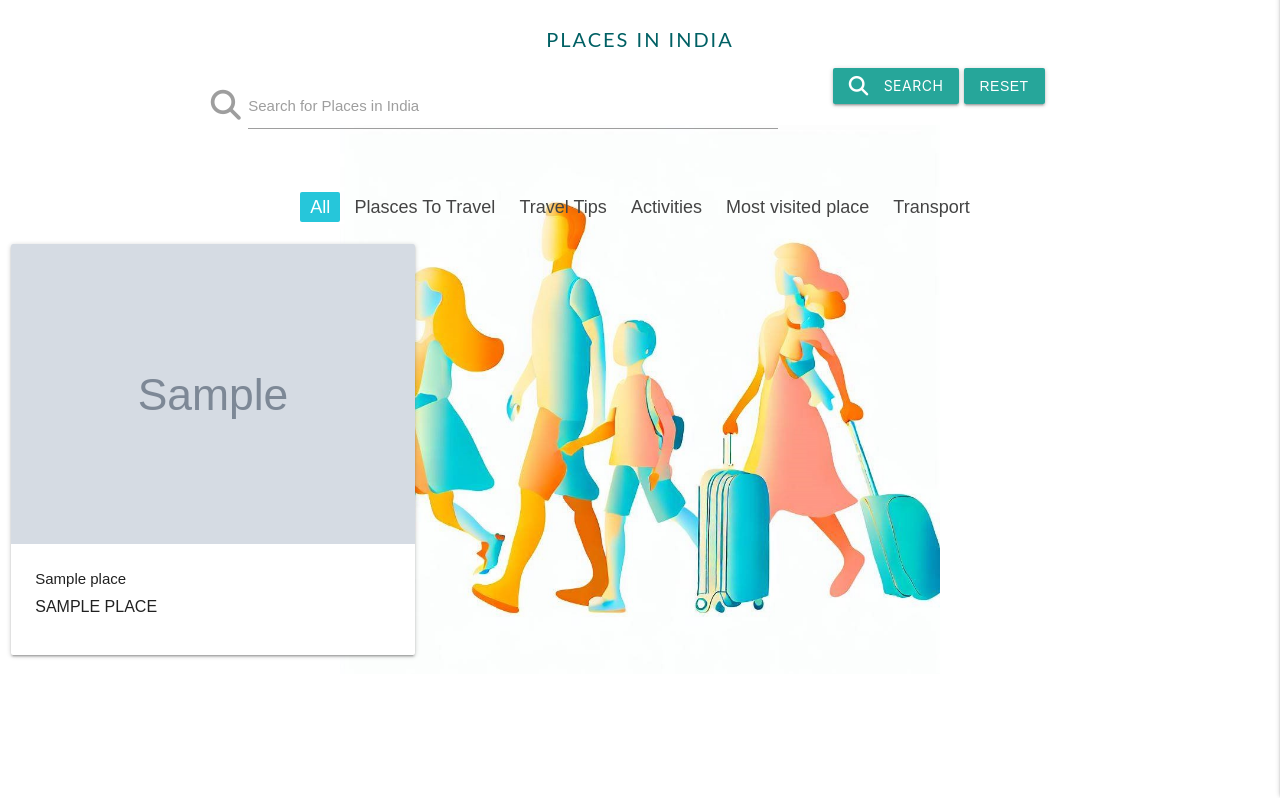
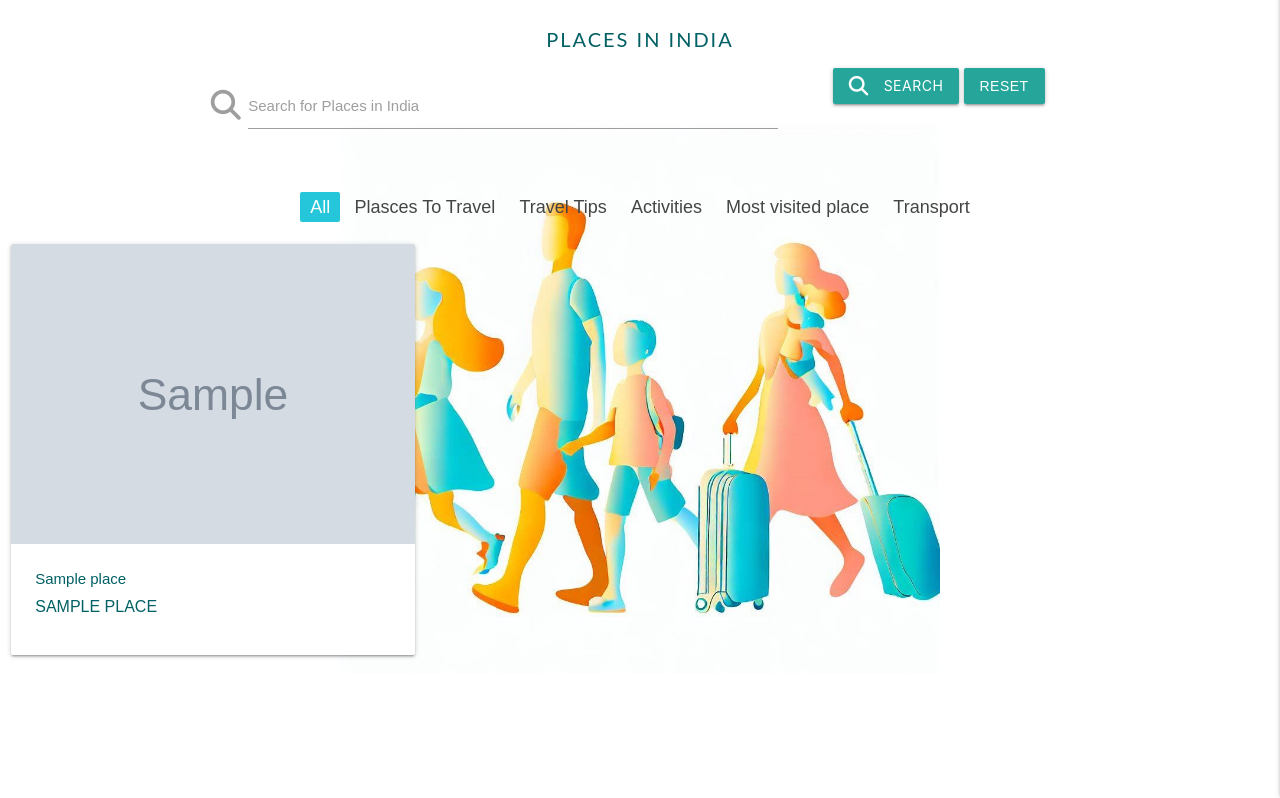
Before and after one commit to Killol14/Roaming-In-India, a Flask app: page /search in a window 1280 px wide. Shown: the part 65-863 px from the top of the page. Run offline with Flask 3, Linux system fonts and the light colour scheme; grey boxes marked "Sample" are stand-in pictures; a database or web service that is not in the repository returns one stand-in record (values such as "Sample title"); some libraries are stand-ins or nearby versions.

Commit message:
this will commit change color on card text

```diff
--- a/templates/places.html
+++ b/templates/places.html
@@ -44,13 +44,13 @@
                         <div class="card-image waves-effect waves-block waves-light">
                             <img class="activator place-image" src="{{ place.image_url }}" alt="image of place">
                         </div>
-                        <div class="card-content">
+                        <div class="card-content cyan-text text-darken-4">
                             {{ place.category_name }}
-                            <span class="card-title activator">{{ place.place_name }}</span>
+                            <span class="card-title activator ">{{ place.place_name }}</span>
                         </div>
                         <!--Place display-->
                         <div class="card-reveal">
-                            <span class="card-title grey-text text-darken-4">Location<i class="far fa-times-circle right"></i></span>
+                            <span class="card-title cyan-text text-darken-4">Location<i class="far fa-times-circle right"></i></span>
                             {% for location in place.location.splitlines() %}
                                 <div>
                                     <ul>
@@ -60,7 +60,7 @@
                                     </ul>
                                 </div>
                             {% endfor %}
-                            <span class="card-title grey-text text-darken-4">Description</span>
+                            <span class="card-title  cyan-text text-darken-4">Description</span>
                             <div>
                                 <ul>
                                     {% for description in place.description.splitlines() %}
```
